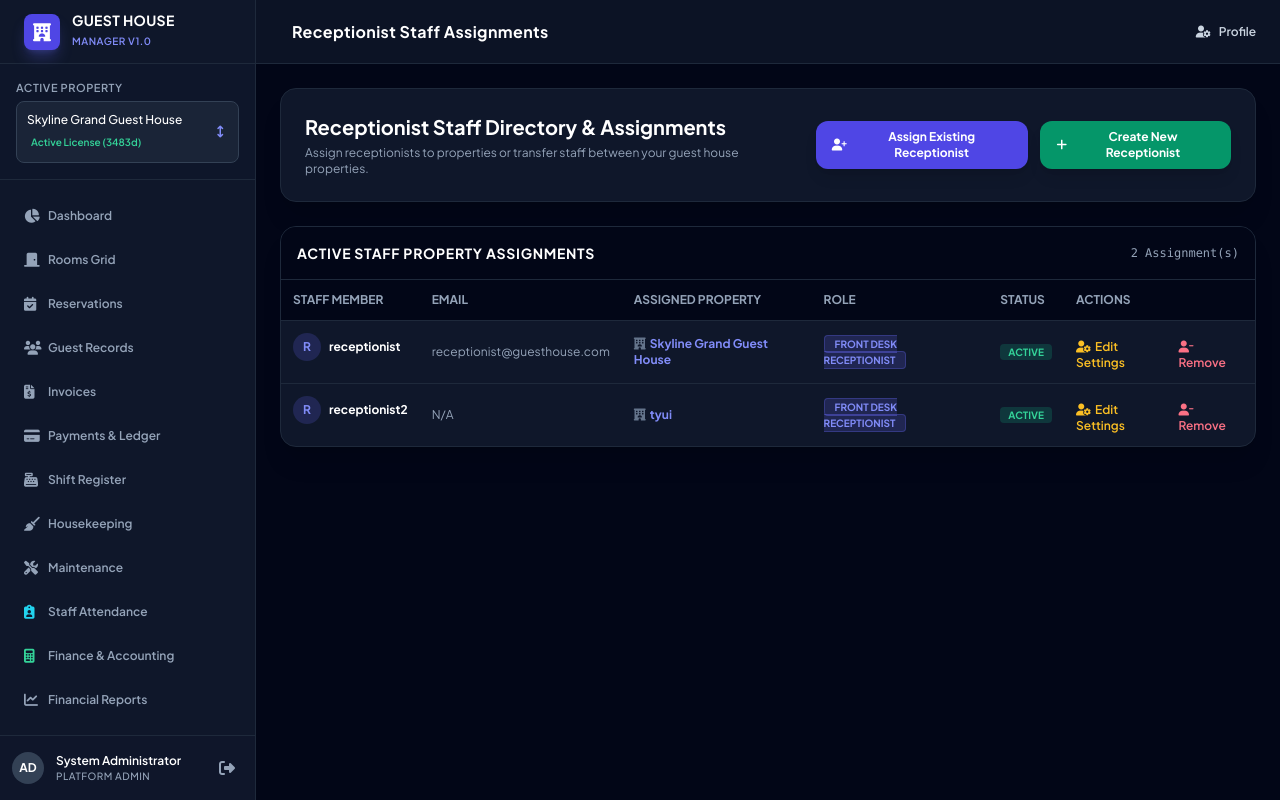
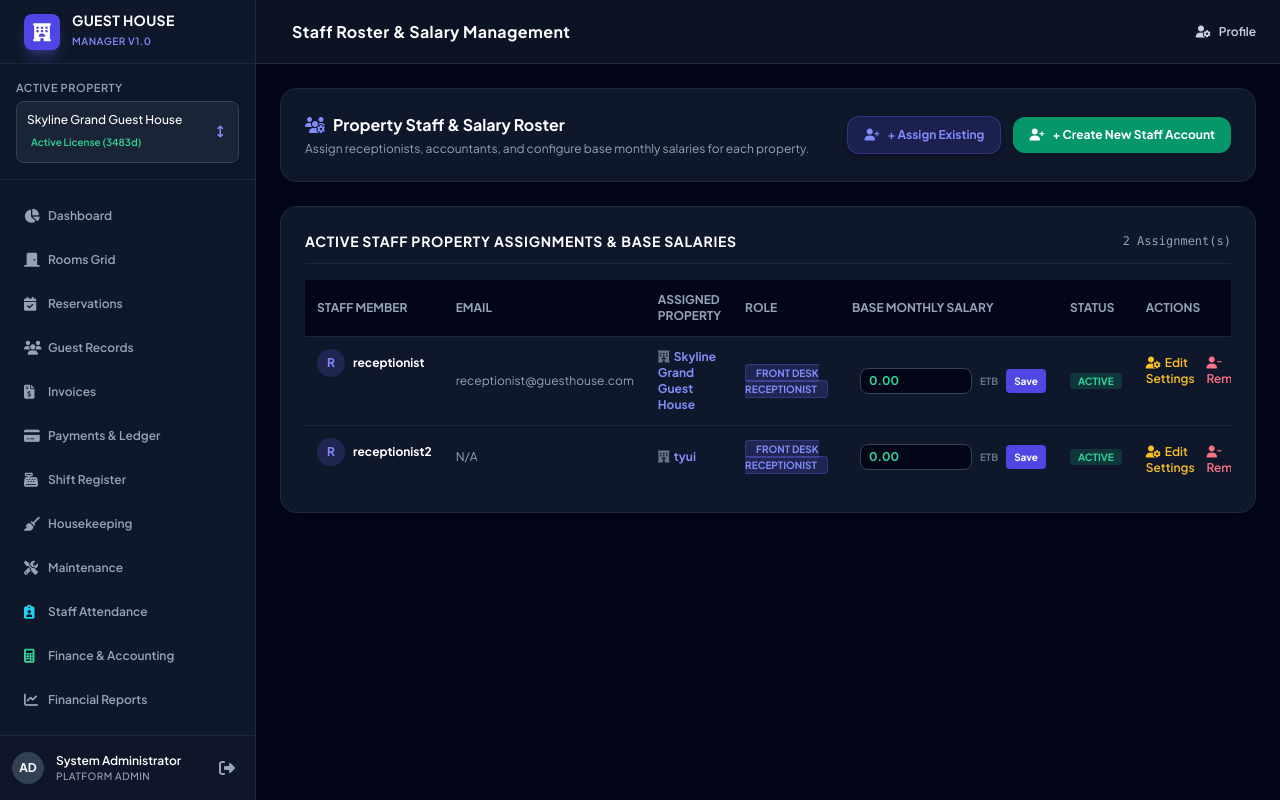
Before and after one commit to abelpro12/Guest_House-, a Django app: page /properties/staff/ in a window 1280 px wide. Run offline with Django 4.2, Linux system fonts and the light colour scheme; a user stored in the database is signed in; data comes from the database, SQL or seed files in the repository; some libraries are stand-ins or nearby versions.

Commit message:
Add staff base salary configuration for Investors and Admins with automatic payroll integration

```diff
--- a/finance/views.py
+++ b/finance/views.py
@@ -142,12 +142,11 @@ def payroll_list(request):
 
     # Get staff list for modal
     staff_assignments = PropertyStaff.objects.filter(property=prop).select_related('user')
-    staff_users = [ps.user for ps in staff_assignments]
 
     return render(request, 'finance/payroll_list.html', {
         'property': prop,
         'payrolls': payrolls,
-        'staff_users': staff_users,
+        'staff_assignments': staff_assignments,
     })
 
 
--- a/properties/models.py
+++ b/properties/models.py
@@ -1,5 +1,6 @@
 from django.db import models
 from django.conf import settings
+from decimal import Decimal
 
 class Property(models.Model):
     property_name = models.CharField(max_length=255)
@@ -26,6 +27,7 @@ class PropertyStaff(models.Model):
     property = models.ForeignKey(Property, on_delete=models.CASCADE, related_name='staff_members')
     user = models.ForeignKey(settings.AUTH_USER_MODEL, on_delete=models.CASCADE, related_name='property_assignments')
     role = models.CharField(max_length=50, default='receptionist')
+    base_salary = models.DecimalField(max_digits=10, decimal_places=2, default=Decimal('0.00'), help_text="Base monthly salary in ETB")
     is_active = models.BooleanField(default=True)
     created_at = models.DateTimeField(auto_now_add=True)
 
@@ -33,4 +35,4 @@ class PropertyStaff(models.Model):
         unique_together = ('property', 'user')
 
     def __str__(self):
-        return f"{self.user.username} @ {self.property.property_name} ({self.role})"
+        return f"{self.user.username} @ {self.property.property_name} ({self.role}) - {self.base_salary} ETB"
--- a/properties/views.py
+++ b/properties/views.py
@@ -93,6 +93,7 @@ def manage_staff(request):
         if action == 'assign_existing':
             user_id = request.POST.get('user_id')
             property_id = request.POST.get('property_id')
+            salary_val = Decimal(request.POST.get('base_salary', '0.00'))
 
             target_user = get_object_or_404(CustomUser, id=user_id, role__in=['receptionist', 'accountant'])
             target_prop = get_object_or_404(Property, id=property_id)
@@ -104,14 +105,15 @@ def manage_staff(request):
             staff_obj, created = PropertyStaff.objects.get_or_create(
                 property=target_prop,
                 user=target_user,
-                defaults={'role': target_user.role, 'is_active': True}
+                defaults={'role': target_user.role, 'base_salary': salary_val, 'is_active': True}
             )
             if not created:
                 staff_obj.is_active = True
                 staff_obj.role = target_user.role
+                staff_obj.base_salary = salary_val
                 staff_obj.save()
 
-            messages.success(request, f"Staff member {target_user.username} ({target_user.get_role_display()}) assigned to {target_prop.property_name}.")
+            messages.success(request, f"Staff member {target_user.username} assigned with Base Salary: {salary_val} ETB.")
             return redirect('properties:staff')
 
         elif action == 'create_new':
@@ -120,6 +122,7 @@ def manage_staff(request):
             email = request.POST.get('email', '')
             role = request.POST.get('role', 'receptionist')
             property_id = request.POST.get('property_id')
+            salary_val = Decimal(request.POST.get('base_salary', '0.00'))
 
             target_prop = get_object_or_404(Property, id=property_id)
             if not request.user.is_admin and target_prop.investor != request.user:
@@ -141,10 +144,25 @@ def manage_staff(request):
                 property=target_prop,
                 user=new_user,
                 role=role,
+                base_salary=salary_val,
                 is_active=True
             )
 
-            messages.success(request, f"Created {new_user.get_role_display()} account for {new_user.username} and assigned to {target_prop.property_name}.")
+            messages.success(request, f"Created {new_user.get_role_display()} account for {new_user.username} with Base Salary: {salary_val} ETB.")
+            return redirect('properties:staff')
+
+        elif action == 'update_salary':
+            staff_id = request.POST.get('staff_id')
+            salary_val = Decimal(request.POST.get('base_salary', '0.00'))
+            staff_obj = get_object_or_404(PropertyStaff, id=staff_id)
+
+            if not request.user.is_admin and staff_obj.property.investor != request.user:
+                messages.error(request, "Permission denied.")
+                return redirect('properties:staff')
+
+            staff_obj.base_salary = salary_val
+            staff_obj.save()
+            messages.success(request, f"Updated salary for {staff_obj.user.username} to {salary_val} ETB.")
             return redirect('properties:staff')
 
     return render(request, 'properties/staff_management.html', {
--- a/templates/properties/staff_management.html
+++ b/templates/properties/staff_management.html
@@ -1,33 +1,38 @@
 {% extends 'base.html' %}
 
-{% block title %}Staff Management & Property Assignment{% endblock %}
-{% block page_title %}Receptionist Staff Assignments{% endblock %}
+{% block title %}Staff & Salary Management — Guest House System{% endblock %}
+{% block page_title %}Staff Roster & Salary Management{% endblock %}
 
 {% block content %}
 <div class="space-y-6">
 
-    <!-- Header Banner -->
-    <div class="bg-slate-900 border border-slate-800 rounded-2xl p-6 shadow-xl flex flex-col md:flex-row items-start md:items-center justify-between gap-4">
+    <!-- Header Actions toolbar -->
+    <div class="bg-slate-900 border border-slate-800 rounded-2xl p-6 shadow-xl flex flex-col md:flex-row md:items-center justify-between gap-4">
         <div>
-            <h3 class="text-xl font-bold text-white">Receptionist Staff Directory & Assignments</h3>
-            <p class="text-xs text-slate-400 mt-1">Assign receptionists to properties or transfer staff between your guest house properties.</p>
+            <h3 class="text-base font-bold text-white flex items-center space-x-2">
+                <i class="fa-solid fa-users-gear text-indigo-400"></i>
+                <span>Property Staff & Salary Roster</span>
+            </h3>
+            <p class="text-xs text-slate-400 mt-1">Assign receptionists, accountants, and configure base monthly salaries for each property.</p>
         </div>
+
         <div class="flex items-center space-x-3">
-            <button onclick="document.getElementById('assignModal').classList.remove('hidden')" class="px-4 py-2 bg-indigo-600 hover:bg-indigo-500 text-white font-bold text-xs rounded-xl shadow-lg flex items-center space-x-1">
+            <button onclick="document.getElementById('assignModal').classList.remove('hidden')" class="px-4 py-2.5 bg-indigo-600/20 hover:bg-indigo-600/30 text-indigo-400 border border-indigo-500/30 font-bold text-xs rounded-xl transition-all flex items-center space-x-2 shadow-md">
                 <i class="fa-solid fa-user-plus"></i>
-                <span>Assign Existing Receptionist</span>
+                <span>+ Assign Existing</span>
             </button>
-            <button onclick="document.getElementById('createModal').classList.remove('hidden')" class="px-4 py-2 bg-emerald-600 hover:bg-emerald-500 text-white font-bold text-xs rounded-xl shadow-lg flex items-center space-x-1">
-                <i class="fa-solid fa-plus"></i>
-                <span>Create New Receptionist</span>
+
+            <button onclick="document.getElementById('createModal').classList.remove('hidden')" class="px-4 py-2.5 bg-emerald-600 hover:bg-emerald-500 text-white font-bold text-xs rounded-xl transition-all flex items-center space-x-2 shadow-md">
+                <i class="fa-solid fa-user-plus"></i>
+                <span>+ Create New Staff Account</span>
             </button>
         </div>
     </div>
 
     <!-- Active Staff Assignments Table -->
-    <div class="bg-slate-900 border border-slate-800 rounded-2xl overflow-hidden shadow-xl">
-        <div class="p-4 border-b border-slate-800 bg-slate-950 flex items-center justify-between">
-            <h4 class="text-sm font-bold text-white uppercase tracking-wider">Active Staff Property Assignments</h4>
+    <div class="bg-slate-900 border border-slate-800 rounded-2xl p-6 shadow-xl space-y-4">
+        <div class="flex items-center justify-between border-b border-slate-800 pb-3">
+            <h4 class="text-sm font-bold text-white uppercase tracking-wider">Active Staff Property Assignments & Base Salaries</h4>
             <span class="text-xs text-slate-400 font-mono">{{ staff_members.count }} Assignment(s)</span>
         </div>
 
@@ -39,6 +44,7 @@
                         <th class="p-3">Email</th>
                         <th class="p-3">Assigned Property</th>
                         <th class="p-3">Role</th>
+                        <th class="p-3">Base Monthly Salary</th>
                         <th class="p-3">Status</th>
                         <th class="p-3">Actions</th>
                     </tr>
@@ -64,6 +70,19 @@
                             </span>
                         </td>
                         <td class="p-3">
+                            <!-- Quick Salary Update Form -->
+                            <form method="POST" action="{% url 'properties:staff' %}" class="flex items-center space-x-2">
+                                {% csrf_token %}
+                                <input type="hidden" name="action" value="update_salary">
+                                <input type="hidden" name="staff_id" value="{{ s.id }}">
+                                <input type="number" step="0.01" name="base_salary" value="{{ s.base_salary }}" class="w-28 bg-slate-950 border border-slate-700 rounded-lg px-2 py-1 text-emerald-400 font-extrabold text-xs">
+                                <span class="text-[10px] text-slate-500 font-bold">ETB</span>
+                                <button type="submit" class="px-2 py-1 bg-indigo-600 hover:bg-indigo-500 text-white rounded text-[10px] font-bold" title="Save Base Salary">
+                                    Save
+                                </button>
+                            </form>
+                        </td>
+                        <td class="p-3">
                             <span class="px-2 py-0.5 rounded text-[10px] font-bold uppercase {% if s.is_active %}bg-emerald-500/20 text-emerald-400{% else %}bg-rose-500/20 text-rose-400{% endif %}">
                                 {% if s.is_active %}Active{% else %}Inactive{% endif %}
                             </span>
@@ -79,8 +98,8 @@
                     </tr>
                     {% empty %}
                     <tr>
-                        <td colspan="6" class="p-8 text-center text-slate-500">
-                            No receptionist staff assignments found. Click "Assign Existing" or "Create New" to link staff to properties.
+                        <td colspan="7" class="p-8 text-center text-slate-500">
+                            No staff assignments found. Click "Assign Existing" or "Create New" to link staff to properties.
                         </td>
                     </tr>
                     {% endfor %}
@@ -95,7 +114,7 @@
 <div id="assignModal" class="fixed inset-0 bg-slate-950/80 backdrop-blur-sm hidden flex items-center justify-center p-4 z-50">
     <div class="bg-slate-900 border border-slate-800 rounded-2xl max-w-md w-full p-6 shadow-2xl space-y-4">
         <div class="flex items-center justify-between border-b border-slate-800 pb-3">
-            <h3 class="text-base font-bold text-white">Assign Existing Receptionist</h3>
+            <h3 class="text-base font-bold text-white">Assign Existing Staff Member</h3>
             <button onclick="document.getElementById('assignModal').classList.add('hidden')" class="text-slate-400 hover:text-white">✕</button>
         </div>
 
@@ -104,12 +123,12 @@
             <input type="hidden" name="action" value="assign_existing">
 
             <div>
-                <label class="block text-xs font-bold text-slate-400 mb-1">Select Receptionist Account</label>
+                <label class="block text-xs font-bold text-slate-400 mb-1">Select Staff Account</label>
                 <select name="user_id" required class="w-full bg-slate-950 border border-slate-800 rounded-xl px-3 py-2 text-white text-xs">
                     {% for r in receptionists %}
-                    <option value="{{ r.id }}">{{ r.username }} ({{ r.email|default:"No email" }})</option>
+                    <option value="{{ r.id }}">{{ r.username }} ({{ r.get_role_display }})</option>
                     {% empty %}
-                    <option value="" disabled>No receptionist accounts available. Create one first.</option>
+                    <option value="" disabled>No staff accounts available. Create one first.</option>
                     {% endfor %}
                 </select>
             </div>
@@ -121,6 +140,11 @@
                     <option value="{{ p.id }}">{{ p.property_name }}</option>
                     {% endfor %}
                 </select>
+            </div>
+
+            <div>
+                <label class="block text-xs font-bold text-slate-400 mb-1">Base Monthly Salary (ETB)</label>
+                <input type="number" step="0.01" name="base_salary" value="0.00" placeholder="e.g. 8000.00" class="w-full bg-slate-950 border border-slate-800 rounded-xl px-3 py-2 text-emerald-400 font-extrabold text-xs">
             </div>
 
             <div class="flex justify-end space-x-3 pt-2">
@@ -135,7 +159,7 @@
 <div id="createModal" class="fixed inset-0 bg-slate-950/80 backdrop-blur-sm hidden flex items-center justify-center p-4 z-50">
     <div class="bg-slate-900 border border-slate-800 rounded-2xl max-w-md w-full p-6 shadow-2xl space-y-4">
         <div class="flex items-center justify-between border-b border-slate-800 pb-3">
-            <h3 class="text-base font-bold text-white">Create New Receptionist Account</h3>
+            <h3 class="text-base font-bold text-white">Create New Staff Account</h3>
             <button onclick="document.getElementById('createModal').classList.add('hidden')" class="text-slate-400 hover:text-white">✕</button>
         </div>
 
@@ -158,12 +182,19 @@
                 <input type="email" name="email" placeholder="staff@guesthouse.com" class="w-full bg-slate-950 border border-slate-800 rounded-xl px-3 py-2 text-white text-xs">
             </div>
 
+            <div class="grid grid-cols-2 gap-3">
                 <div>
                     <label class="block text-xs font-bold text-slate-400 mb-1">Staff Role</label>
                     <select name="role" required class="w-full bg-slate-950 border border-slate-800 rounded-xl px-3 py-2 text-white text-xs font-medium">
                         <option value="receptionist">Front Desk Receptionist</option>
                         <option value="accountant">Finance / Accountant</option>
                     </select>
+                </div>
+
+                <div>
+                    <label class="block text-xs font-bold text-slate-400 mb-1">Base Salary (ETB)</label>
+                    <input type="number" step="0.01" name="base_salary" value="0.00" placeholder="e.g. 8500.00" class="w-full bg-slate-950 border border-slate-800 rounded-xl px-3 py-2 text-emerald-400 font-extrabold text-xs">
+                </div>
             </div>
 
             <div>
```
Also changed, not shown: templates/finance/payroll_list.html (+22 -4 lines), properties/migrations/0002_propertystaff_base_salary.py (added). Lines whose indentation alone changed are shown as unchanged.
